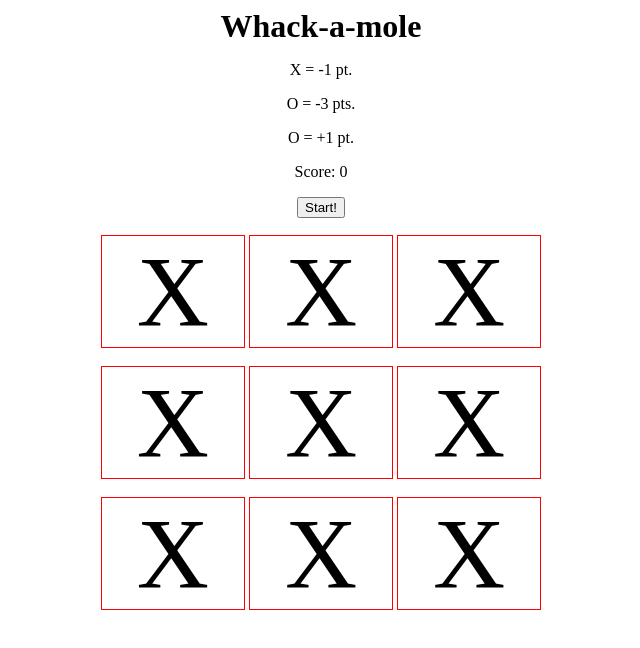
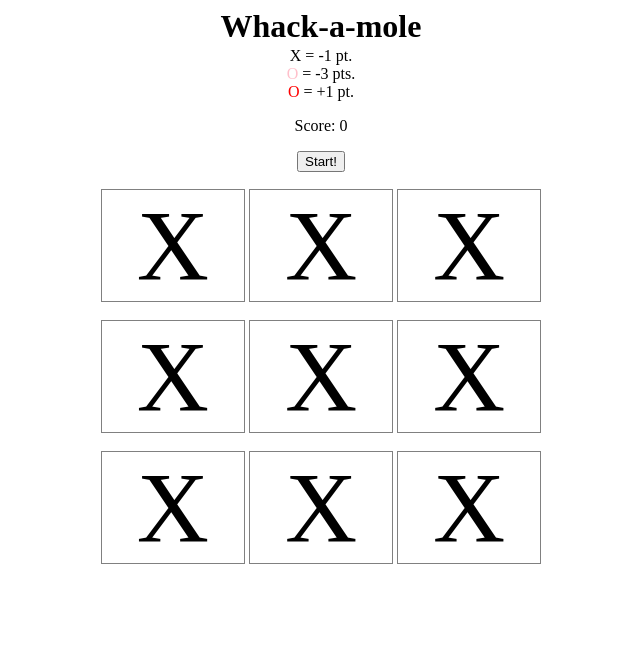
Before and after one commit to qclopreato/Whack-a-mole, a plain HTML site: page Whack-a-mole/index.html in a window 1280 px wide. Shown: the whole page, without its empty margins (319-959 px from the left). Drawn offline with Linux system fonts and the light colour scheme.

Commit message:
Update style.css

```diff
--- a/Whack-a-mole/css/style.css
+++ b/Whack-a-mole/css/style.css
@@ -4,7 +4,22 @@ h1 {
 }
 #upper {
   text-align: center;
-  margin: 5px;
+  margin: 2px;
+}
+#instructions1 {
+  margin: 0px;
+}
+#pinkO {
+  color: pink;
+}
+#redO {
+  color: red;
+}
+#instructions2 {
+  margin: 0px;
+}
+#instructions3 {
+  margin: 0px;
 }
 #moles {
   text-align: center;
@@ -13,7 +28,7 @@ h1 {
   font-size: 100px;
   padding-left: 35px;
   padding-right: 35px;
-  border: 1px solid red;
+  border: 1px solid gray;
 }
 #one:hover {
   cursor: pointer;
@@ -22,7 +37,7 @@ h1 {
   font-size: 100px;
   padding-left: 35px;
   padding-right: 35px;
-  border: 1px solid red;
+  border: 1px solid gray;
 }
 #two:hover {
   cursor: pointer;
@@ -31,7 +46,7 @@ h1 {
   font-size: 100px;
   padding-left: 35px;
   padding-right: 35px;
-  border: 1px solid red;
+  border: 1px solid gray;
 }
 #three:hover {
   cursor: pointer;
@@ -40,7 +55,7 @@ h1 {
   font-size: 100px;
   padding-left: 35px;
   padding-right: 35px;
-  border: 1px solid red;
+  border: 1px solid gray;
 }
 #four:hover {
   cursor: pointer;
@@ -49,7 +64,7 @@ h1 {
   font-size: 100px;
   padding-left: 35px;
   padding-right: 35px;
-  border: 1px solid red;
+  border: 1px solid gray;
 }
 #five:hover {
   cursor: pointer;
@@ -58,7 +73,7 @@ h1 {
   font-size: 100px;
   padding-left: 35px;
   padding-right: 35px;
-  border: 1px solid red;
+  border: 1px solid gray;
 }
 #six:hover {
   cursor: pointer;
@@ -67,7 +82,7 @@ h1 {
   font-size: 100px;
   padding-left: 35px;
   padding-right: 35px;
-  border: 1px solid red;
+  border: 1px solid gray;
 }
 #seven:hover {
   cursor: pointer;
@@ -76,7 +91,7 @@ h1 {
   font-size: 100px;
   padding-left: 35px;
   padding-right: 35px;
-  border: 1px solid red;
+  border: 1px solid gray;
 }
 #eight:hover {
   cursor: pointer;
@@ -85,7 +100,7 @@ h1 {
   font-size: 100px;
   padding-left: 35px;
   padding-right: 35px;
-  border: 1px solid red;
+  border: 1px solid gray;
 }
 #nine:hover {
   cursor: pointer;
```
